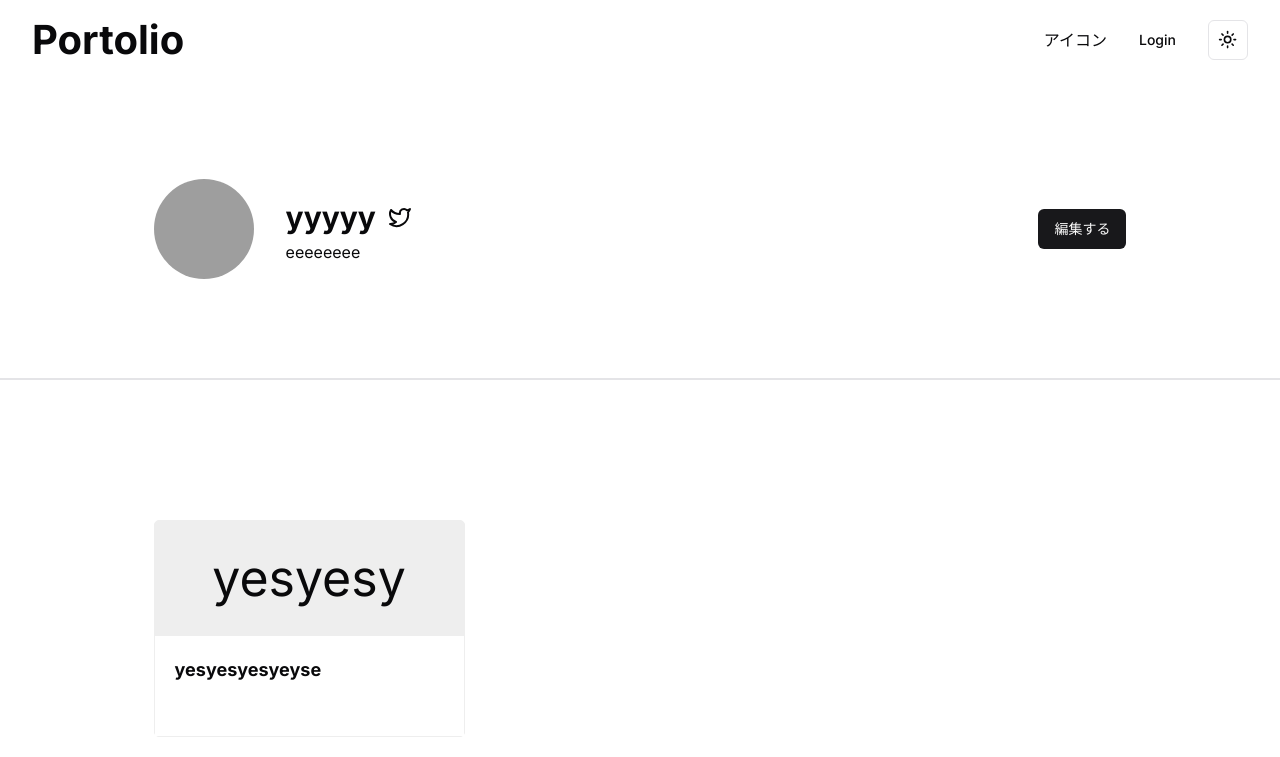
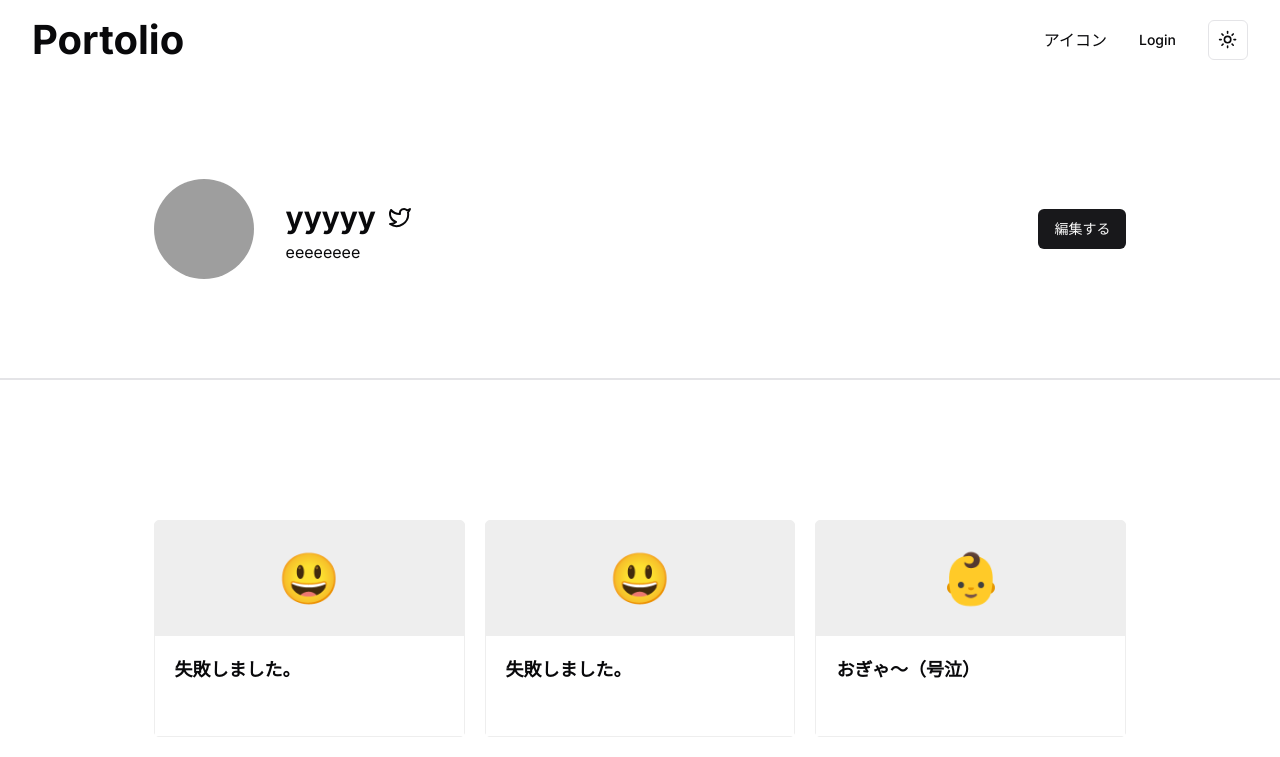
Before and after one commit to balckowl/portolio-new-2, a Next.js app: page /mypage in a window 1280 px wide. Shown: the top 757 px of the page. Built offline with nearby package versions, Linux system fonts and the light colour scheme; grey boxes are pictures that could not be loaded.

Commit message:
chore: mypage

```diff
--- a/src/app/components/mypage/post/post.tsx
+++ b/src/app/components/mypage/post/post.tsx
@@ -1,14 +1,15 @@
-import Link from "next/link"
+import Link from "next/link";
+import { postListType } from "@/types/mypage";
 
-const Post = () => {
+const Post = ({icon, title} : postListType) => {
     return (
         <div className="col-span-1 border-[1px] border-[#eee] rounded-[5px] bg-[#eee]" >
             <Link href={`/posts/`}>
                 <div className="text-center py-5">
-                    <span className="text-[50px]">yesyesy</span>
+                    <span className="text-[50px]">{icon}</span>
                 </div>
                 <div className={`bg-white py-5 px-5 h-[100px]`}>
-                    <h2 className={`text-[18px] font-bold`}>yesyesyesyeyse</h2>
+                    <h2 className={`text-[18px] font-bold`}>{title}</h2>
                 </div>
             </Link>
         </div>
--- a/src/app/components/mypage/post/postList.tsx
+++ b/src/app/components/mypage/post/postList.tsx
@@ -1,9 +1,10 @@
-import Post from "./post"
+import Post from "./post";
+import { postListType } from "@/types/mypage";
 
-const postList = [
+const postList : postListType[] = [
     {icon: "😃", title: "失敗しました。"},
     {icon: "😃", title: "失敗しました。"},
-    {icon: "👶", title: "失敗しました。"},
+    {icon: "👶", title: "おぎゃ〜（号泣）"},
     {icon: "😃", title: "失敗しました。"},
     {icon: "⚠️", title: "失敗しました。"}
 ]
@@ -15,7 +16,14 @@ const PostList = () => {
             <div className="container flex justify-center">
                 <div className="w-full lg:w-[80%]">
                     <div className="grid grid-cols-1 sm:grid-cols-2 lg:grid-cols-3 gap-5">
-                        <Post />
+
+                        {
+                            postList.map(
+                                item => (
+                                <Post icon={item.icon} title={item.title} key={item.title}/>
+                                )
+                            )
+                        }
                     </div>
                 </div>
             </div>
--- /dev/null
+++ b/src/types/mypage.ts
@@ -0,0 +1,4 @@
+export type postListType = {
+    icon:string,
+    title:string
+}
```
